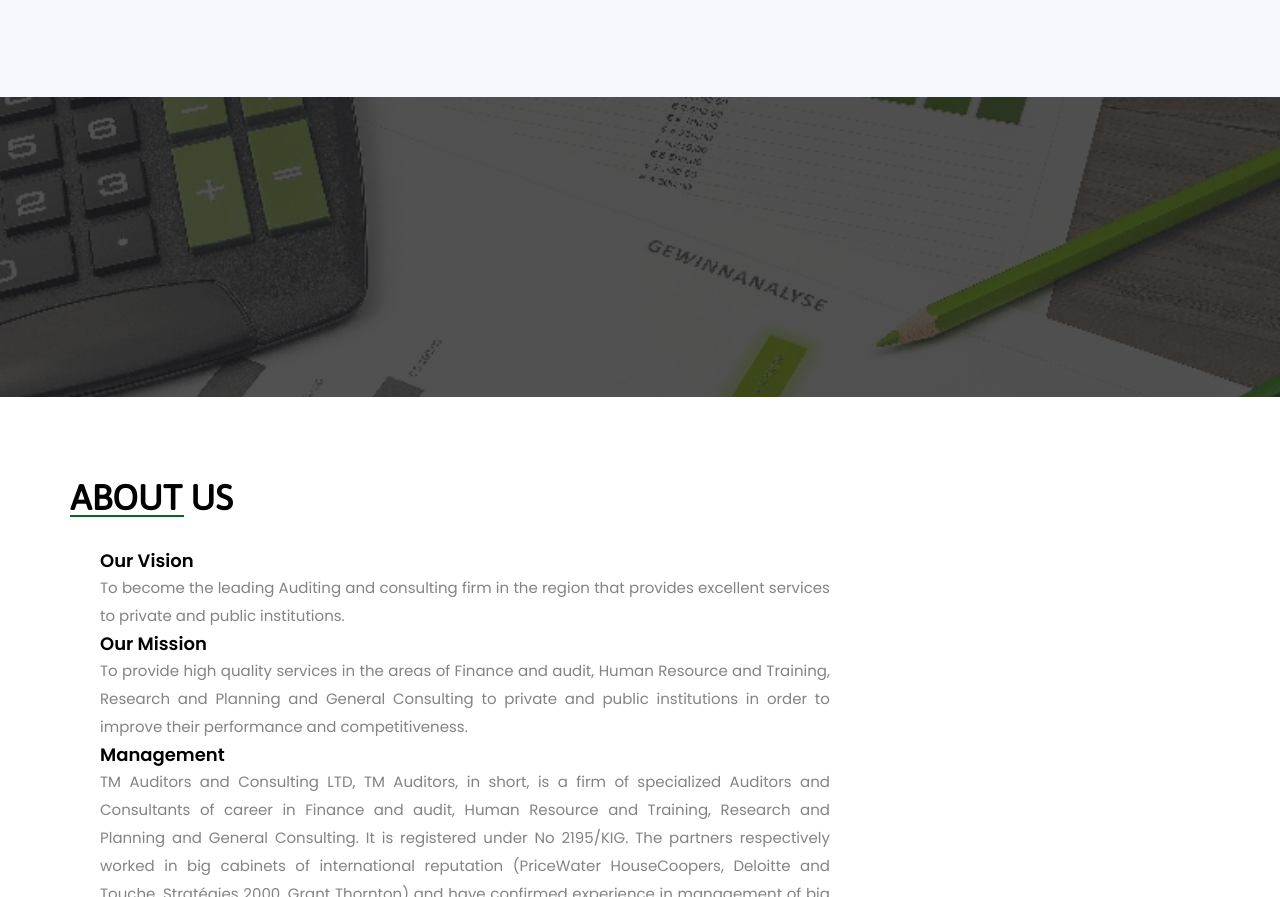
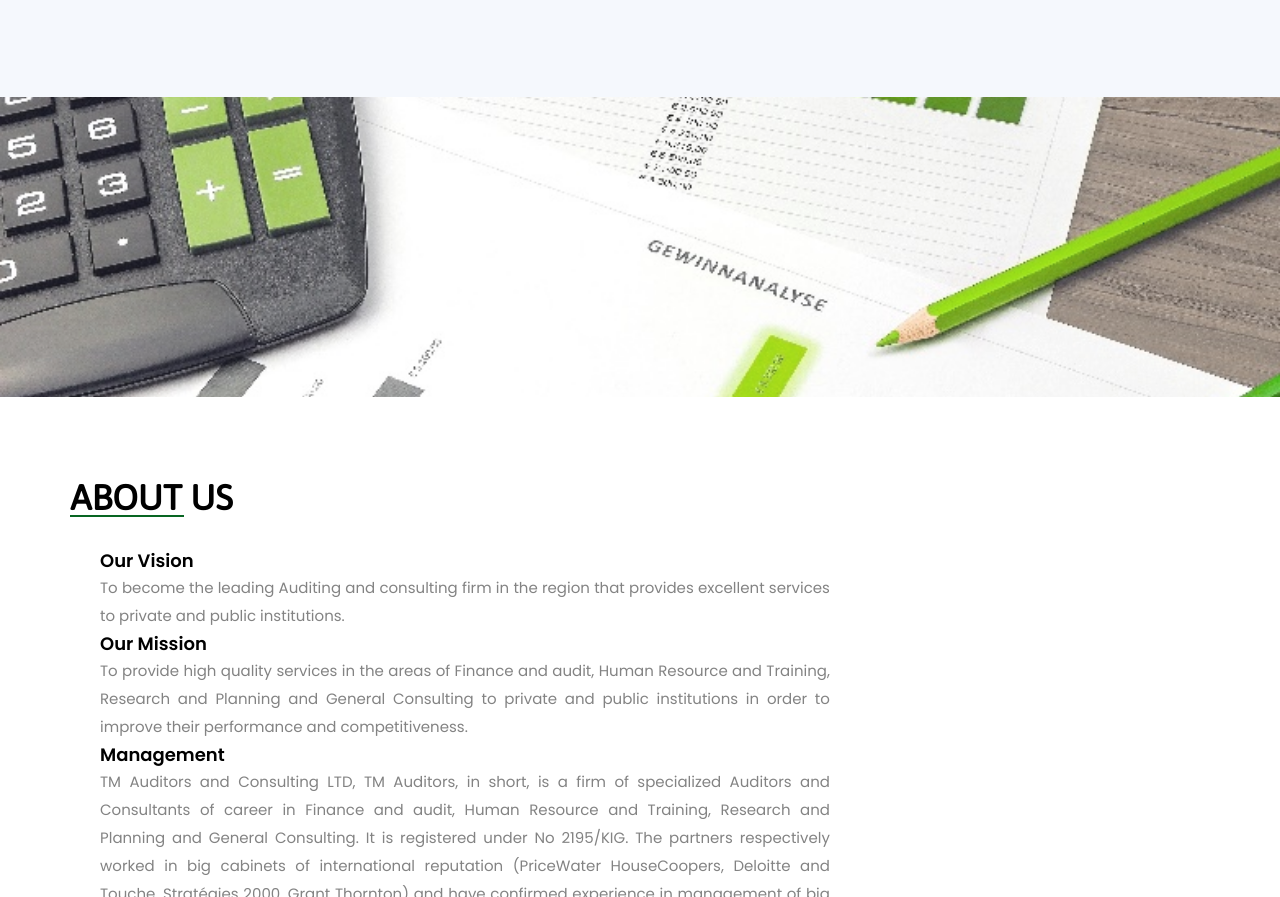
Before and after one commit to KevineMusoni/TM-Auditors, a website: page index.html in a window 1280 px wide. Shown: the part 1796-2693 px from the top of the page. Drawn offline with Linux system fonts and the light colour scheme.

Commit message:
img fixed

```diff
--- a/styles.css
+++ b/styles.css
@@ -301,7 +301,6 @@ min-height: 100vh;
     background-attachment: fixed;
 }
 .pic{
-    background-color: rgba(0, 0, 1, 0.753);
     top: 0;
     bottom: 0;
     height: 100%;
```
